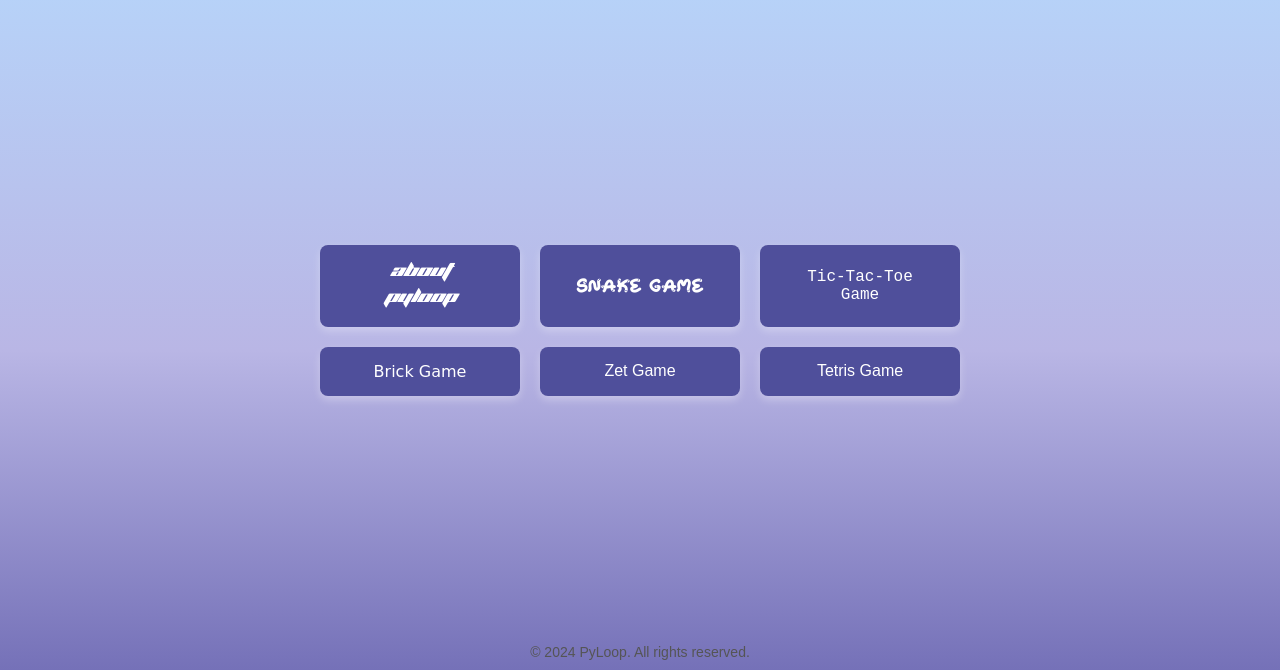
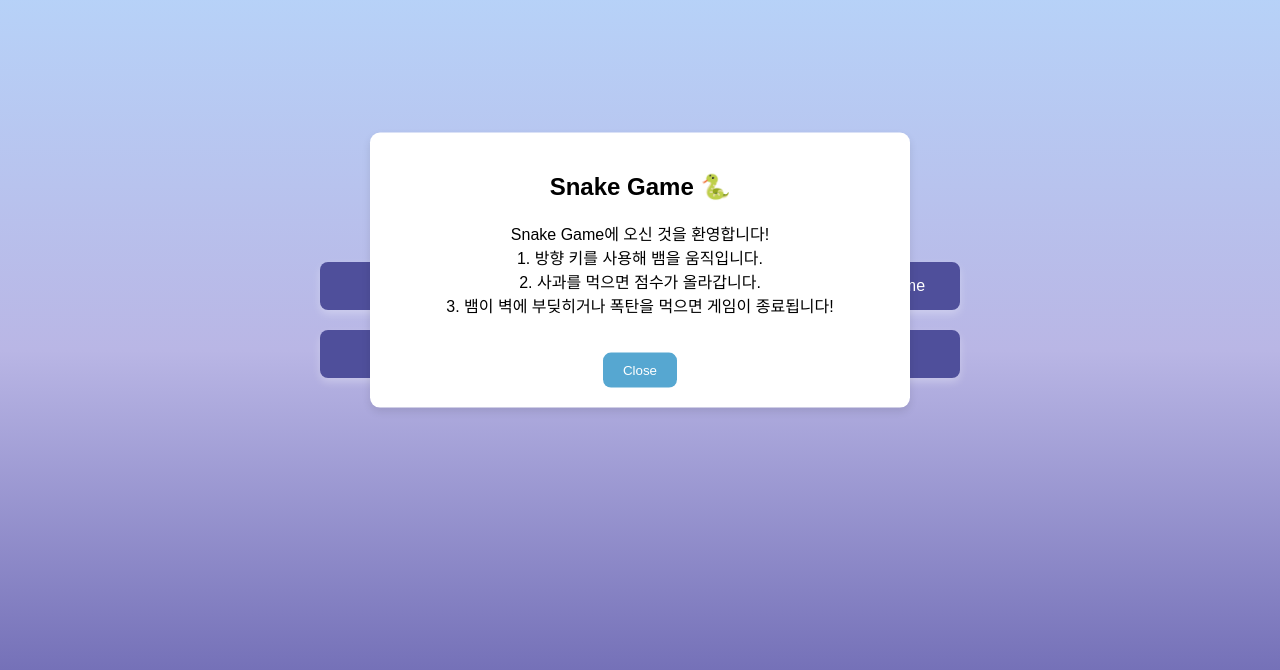
Before and after one commit to MiniGame-Bima/FE, a plain HTML site: page SnakeGame/page.html in a window 1280 px wide. Both pictures are taken after a click on the button "Snake Game". Shown: the part 130-800 px from the top of the page. Drawn offline with Linux system fonts and the light colour scheme; a web font is replaced by a local one.

Commit message:
🐛 page.html css js 오류 수정

```diff
--- a/SnakeGame/page.css
+++ b/SnakeGame/page.css
@@ -82,7 +82,7 @@ body {
 }
 
 .snake-button {
-  font-family: 'SnakeChanFont', sans-serif;
+  font-family: 'SnakeChan-YdV8', sans-serif;
 }
 
 .tictactoe-button {
@@ -94,7 +94,7 @@ body {
 }
 
 .zet-button {
-  font-family: 'Oswald', sans-serif;
+  font-family: 'PLANK___.ttf', sans-serif;
 }
 
 .tetris-button {
@@ -141,6 +141,11 @@ body {
 .close-popup:hover {
   background-color: #218838;
 }
+/* 숨김 처리 */
+.hidden {
+  display: none;
+}
+
 
 /* 푸터 */
 .footer {
--- a/SnakeGame/page.html
+++ b/SnakeGame/page.html
@@ -4,41 +4,34 @@
   <meta charset="UTF-8">
   <meta name="viewport" content="width=device-width, initial-scale=1.0">
   <title>Game Selection</title>
-    <link rel="icon" href="img/favicon2.png" type="image/png">
   <link rel="stylesheet" href="page.css">
 </head>
 <body>
     <!-- 로고 -->
     <div class="logo-container">
+        <!-- 로고 이미지를 클릭하면 index.html로 이동 -->
         <a href="index.html">
             <img src="img/pyloop logo.png" alt="Logo" class="logo">
         </a>
     </div>
-
   <!-- 버튼 컨테이너 -->
   <div class="button-container">
-        <a href="pyloop.html">
-            <button class="action-button pyloop-button">About Pyloop</button>
-        </a>
-        <button class="action-button snake-button">Snake Game</button>
-        <button class="action-button tictactoe-button">Tic-Tac-Toe Game</button>
-        <button class="action-button brick-button">Brick Game</button>
-        <button class="action-button zet-button">Zet Game</button>
-        <button class="action-button tetris-button">Tetris Game</button>
+    <button id="aboutPyloopButton" class="action-button">About Pyloop</button>
+    <button id="snakeButton" class="action-button">Snake Game</button>
+    <button id="ticTacToeButton" class="action-button">Tic-Tac-Toe Game</button>
+    <button id="brickButton" class="action-button">Brick Game</button>
+    <button id="zetButton" class="action-button">Zet Game</button>
+    <button id="tetrisButton" class="action-button">Tetris Game</button>
   </div>
 
-    <!-- 게임 설명 팝업 -->
+
+  <!-- 팝업 -->
   <div id="popup" class="popup hidden">
     <div class="popup-content">
       <h2 id="popup-title"></h2>
       <p id="popup-description"></p>
-            <button class="close-popup" id="closePopup">Game Start!</button>
+      <button id="closePopup" class="close-popup">Close</button>
     </div>
-    </div>
-
-    <!-- 푸터 -->
-    <div class="footer">
-        © 2024 PyLoop. All rights reserved.
   </div>
 
   <script src="page.js"></script>
--- a/SnakeGame/page.js
+++ b/SnakeGame/page.js
@@ -1,5 +1,7 @@
+document.addEventListener("DOMContentLoaded", () => {
   // HTML 요소 가져오기
   const snakeButton = document.getElementById("snakeButton");
+  const aboutPyloopButton = document.getElementById("aboutPyloopButton"); // About Pyloop 버튼
   const ticTacToeButton = document.getElementById("ticTacToeButton");
   const brickButton = document.getElementById("brickButton");
   const zetButton = document.getElementById("zetButton");
@@ -34,12 +36,12 @@ const gameRules = {
       description: `
         Brick Game에 오신 것을 환영합니다! <br>
         1. 패들을 움직여서 공을 이동 시킵니다. <br>
-      2. 공이 벽돌에 부딪히면 벽돌이 사라진다.<br>
+        2. 공이 벽돌에 부딪히면 벽돌이 사라집니다.<br>
         3. 공이 바닥으로 떨어지면 게임이 종료됩니다.
       `,
     },
     zetPopup: {
-    title: "Zet Game ✈️ ",
+      title: "Zet Game ✈️",
       description: `
         Zet Game에 오신 것을 환영합니다! <br>
         1. 날아오는 전투기를 피합니다.<br>
@@ -61,41 +63,26 @@ function openPopup(popupId) {
     const { title, description } = gameRules[popupId];
     popupTitle.innerHTML = title;
     popupDescription.innerHTML = description;
-  popup.style.display = 'block'; // 팝업 표시
+    popup.classList.remove("hidden"); // 팝업 표시
   }
 
   // 팝업 닫기 함수
   function closePopup() {
-  popup.style.display = 'none'; // 팝업 숨기기
+    popup.classList.add("hidden"); // 팝업 숨기기
   }
 
   // 팝업 닫기 버튼 클릭 이벤트
   closePopupButton.addEventListener("click", closePopup);
 
-// 각 게임 버튼 클릭 시 설명 창 열기
+  // 게임 버튼 클릭 시 설명 창 열기
   snakeButton.addEventListener("click", () => openPopup("snakePopup"));
   ticTacToeButton.addEventListener("click", () => openPopup("ticTacToePopup"));
   brickButton.addEventListener("click", () => openPopup("brickPopup"));
   zetButton.addEventListener("click", () => openPopup("zetPopup"));
   tetrisButton.addEventListener("click", () => openPopup("tetrisPopup"));
 
-const pyloopLogo = document.getElementById("pylooplogo");
-
-pyloopLogo.addEventListener("click", () => {
-  window.location.href = "index.html"; // 클릭 시 index.html로 이동
-});
-
-document.querySelectorAll('.action-button').forEach(button => {
-  button.addEventListener('click', () => {
-      const popup = document.getElementById('popup');
-      const title = button.textContent;
-      popup.classList.remove('hidden');
-      document.getElementById('popup-title').textContent = title;
-      document.getElementById('popup-description').textContent = `${title} description goes here.`;
+  // About Pyloop 버튼 클릭 시 pyloop.html로 바로 이동
+  aboutPyloopButton.addEventListener("click", () => {
+    location.href = "pyloop.html"; // 바로 이동
   });
 });
-
-document.getElementById('closePopup').addEventListener('click', () => {
-  const popup = document.getElementById('popup');
-  popup.classList.add('hidden');
-});
```
Lines whose indentation alone changed are shown as unchanged.
